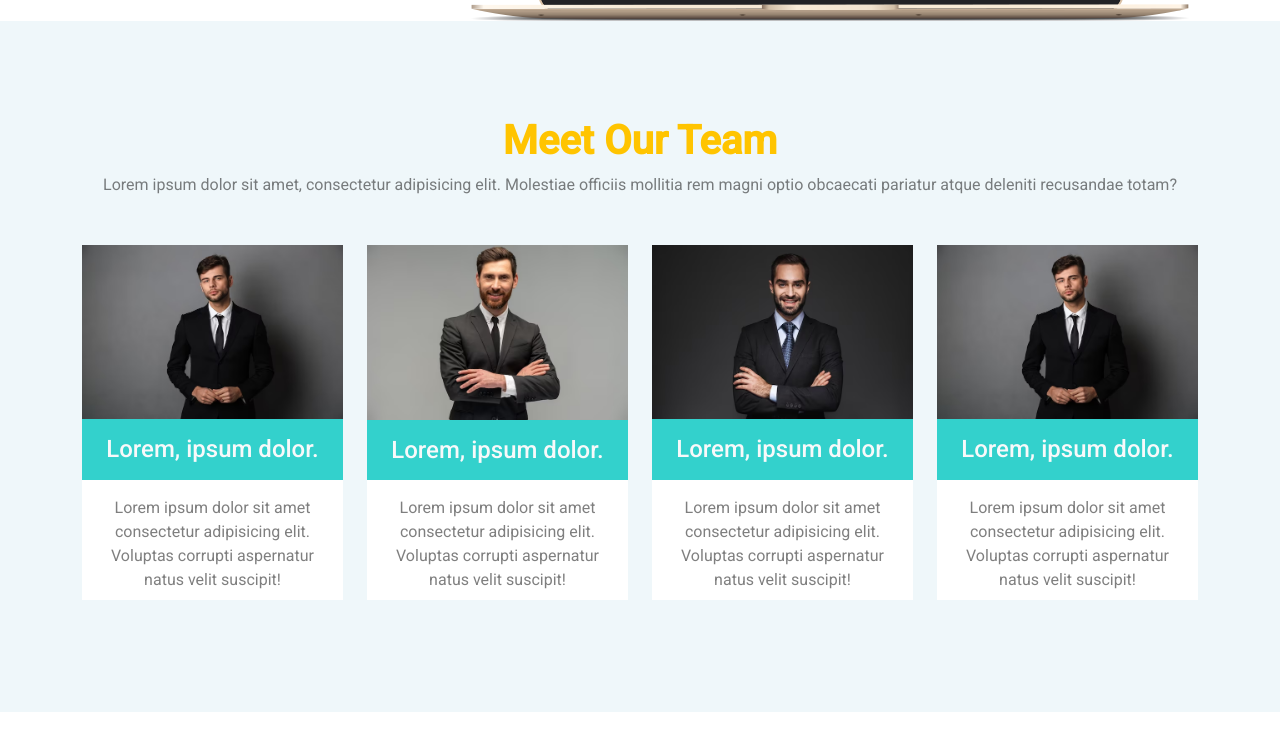
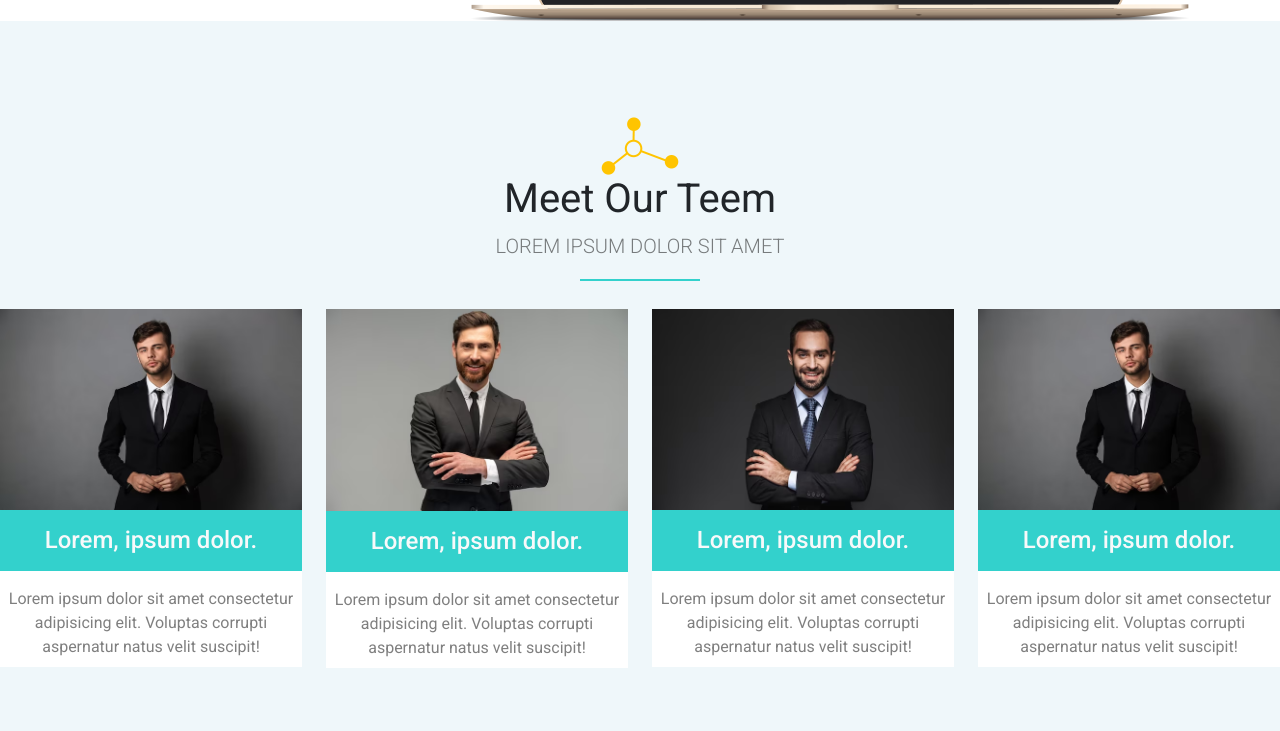
Before and after one commit to SahnouneAyaa/Company-Website, a plain HTML site: page index.html in a window 1280 px wide. Shown: the part 2889-3620 px from the top of the page. Drawn offline with Linux system fonts and the light colour scheme.

Commit message:
Update index.html

```diff
--- a/index.html
+++ b/index.html
@@ -210,11 +210,12 @@
       <!-- team -->
 
       <section class="team pb-5 pt-5 text-center" id="team">
-          <div class="container pb-5 pt-5">
-          <div class="title">
-              <h1 class="fw-bold">meet our team</h1>
-              <p class="text-black-50 m-auto mb-5">Lorem ipsum dolor sit amet, consectetur adipisicing elit. Molestiae officiis mollitia rem magni optio obcaecati pariatur atque deleniti recusandae totam?</p>
-          </div>
+            <header class="text-center position-relative mt-5 mb-5">
+                <img src="imgs/title.png" alt="" >
+                <h1>Meet Our Teem</h1>
+                <p class="lead text-black-50 text-uppercase">Lorem ipsum dolor sit amet</p>
+            </header>
+
           <div class="row">
             <div class="col-lg-3 col-md-6">
                 <div class="box bg-white">
@@ -339,8 +340,8 @@
                       <img src="imgs/logo.png" alt="" class="mb-4">
                       <p class=" mb-2">Lorem ipsum dolor sit amet consectetur. Lorem ipsum dolor, sit amet consectetur adipisicing. ectetur adipisicing elit. Labore eos perspiciatis repreh</p>
                       <div class="copy">
-                          Created By <span>Sahnoune Aya</span>
-                          <div class="copy-date">&copy;2021</div>
+                          Created By <span>NEOSTROPH</span>
+                          <div class="copy-date">&copy;2023</div>
                       </div>
                   </div>
                   <div class="col-lg-2 col-sm-6 col-md-3 mb-4">
```
